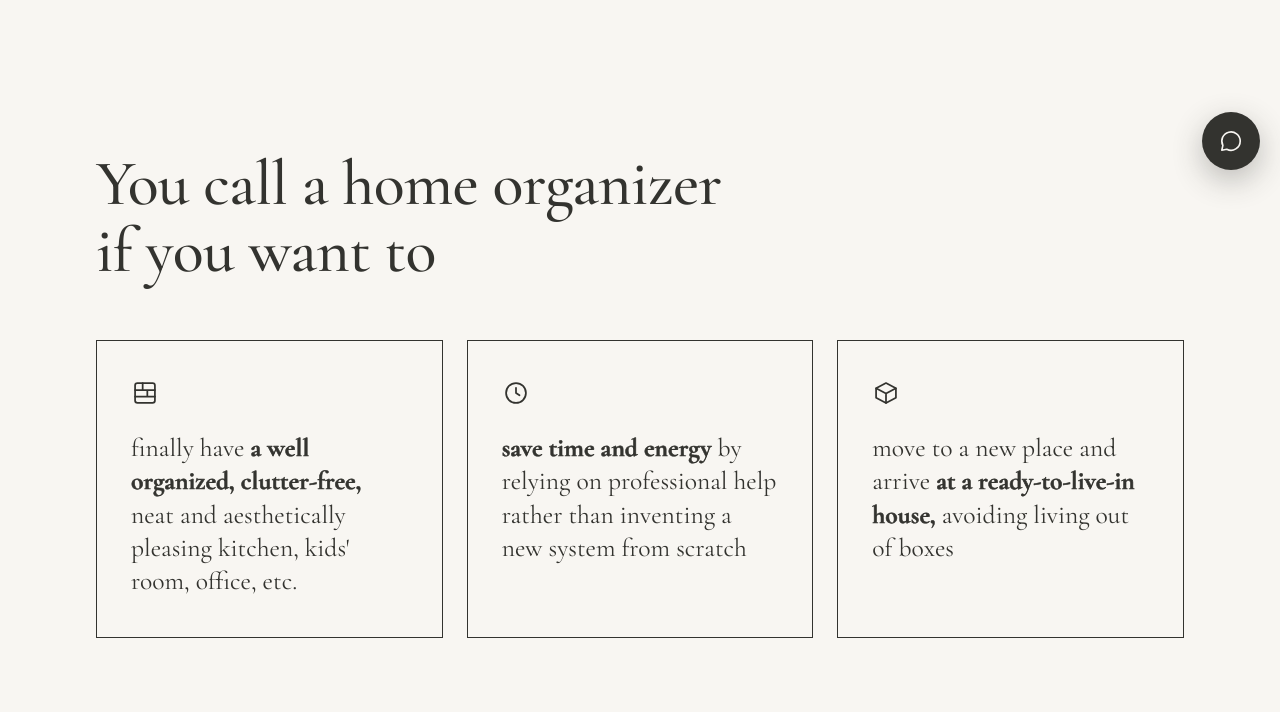
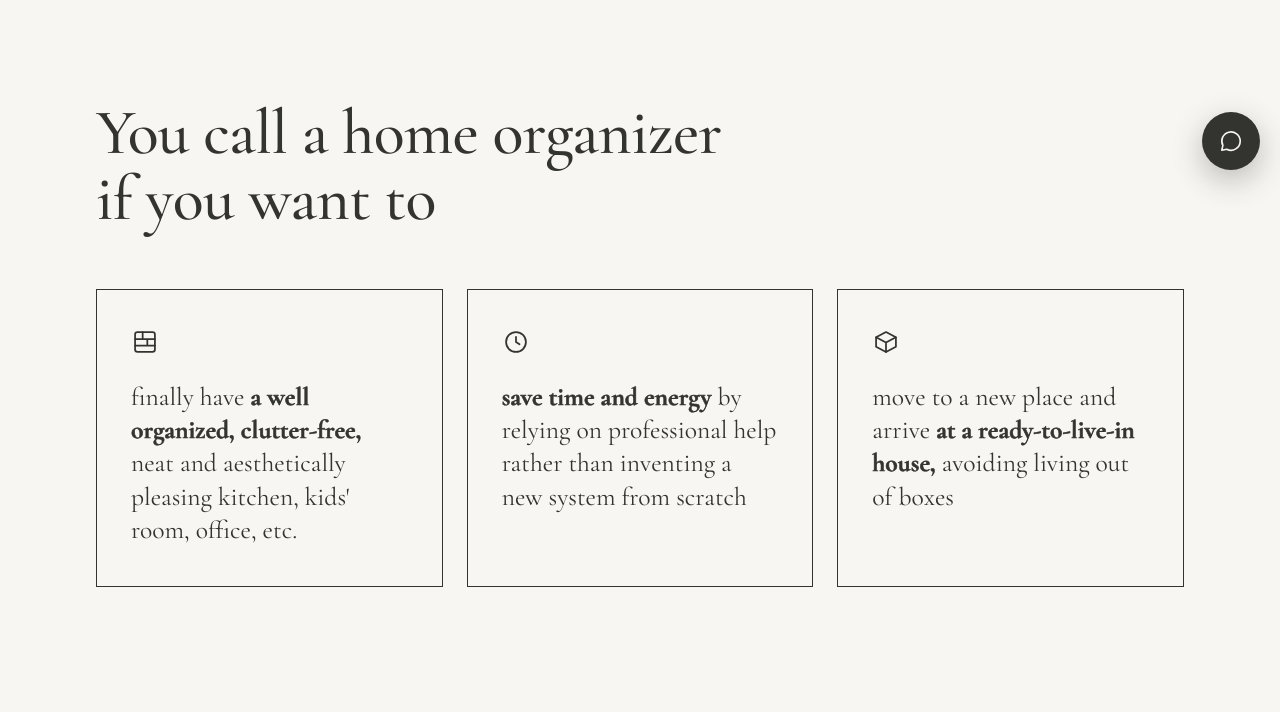
Before and after one commit to lgoldfarb-hub/anna-home-organization, a plain HTML site: page index.html in a window 1280 px wide. Shown: the part 610-1322 px from the top of the page. Drawn offline with nearby package versions, Linux system fonts and the light colour scheme; a web font is replaced by a local one.

Commit message:
Reduce oversized gap between hero and "Why" section
The hero grid's own bottom padding (up to 88px) was stacking with the
Why section's separate top padding (up to 80px), leaving a ~168px gap.
Lowered the Why section's top padding so the gap looks intentional.

Co-Authored-By: Claude Sonnet 5 <noreply@anthropic.com>

```diff
--- a/index.html
+++ b/index.html
@@ -70,7 +70,7 @@
 </section>
 
 <!-- WHY -->
-<section class="sec" id="why" style="padding-top: clamp(48px, 6vw, 80px)">
+<section class="sec" id="why" style="padding-top: clamp(16px, 2vw, 32px)">
   <div class="wrap">
     <h2 class="h2 reveal" style="max-width: 820px">{{t.whyTitleA}} <sc-if value="{{whyTitleBr}}" hint-placeholder-val="{{ true }}"><br></sc-if>{{t.whyTitleB}}</h2>
     <div class="cards reveal">
```
